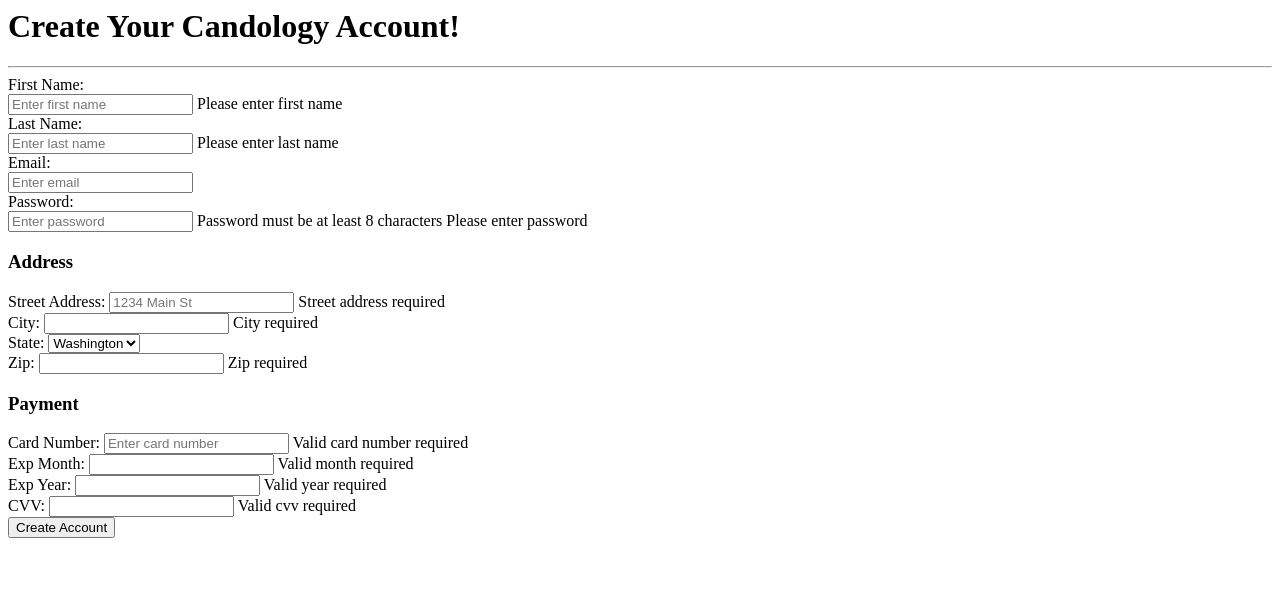
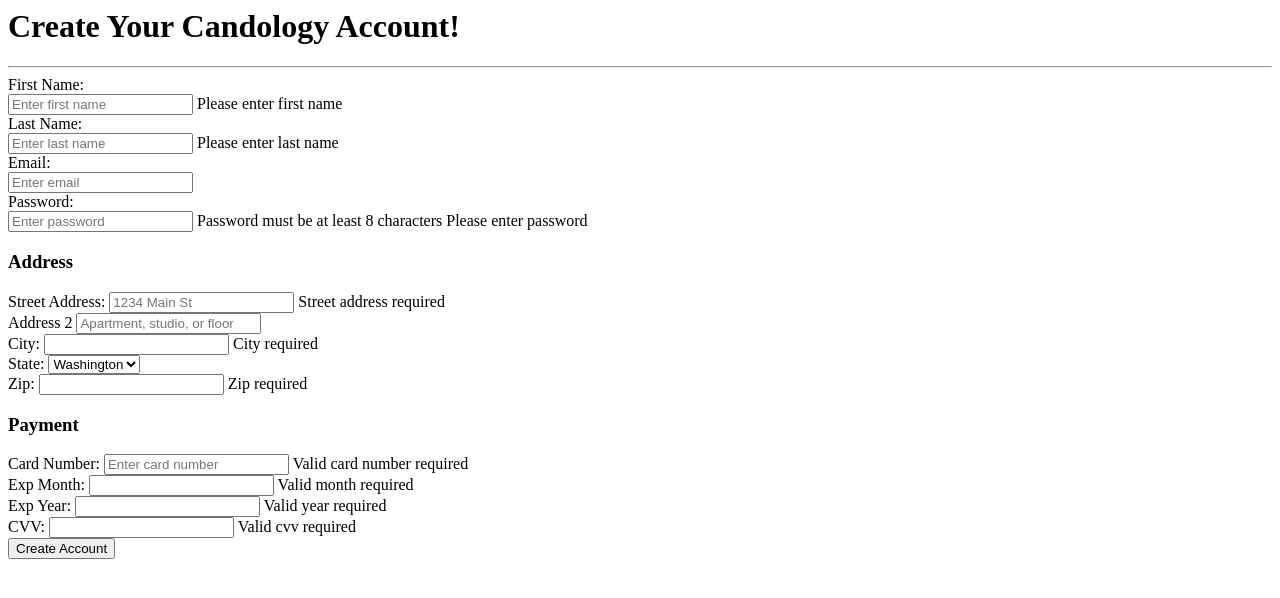
Before and after one commit to CalebN99/candology, a PHP site: page /views/createAccount.html in a window 1280 px wide. Shown: the top 598 px of the page. Run offline with PHP 8.4, Linux system fonts and the light colour scheme.

Commit message:
Form update

```diff
--- a/styles/styles.css
+++ b/styles/styles.css
@@ -52,7 +52,7 @@ li {
 
 .addressForm h3 {
     text-align: center;
-    margin-top: 1em;
+    margin-top: .5em;
 }
 
 .accountDetails {
--- a/views/createAccount.html
+++ b/views/createAccount.html
@@ -44,6 +44,10 @@
                 <label for="street">Street Address:</label>
                 <input type="text" class="form-control" id="street" name="street" placeholder="1234 Main St">
                 <span class="err" id="err-street">Street address required</span>
+            </div>
+            <div class="form-group">
+                <label for="address2">Address 2</label>
+                <input type="text" class="form-control" id="address2" name="address2" placeholder="Apartment, studio, or floor">
             </div>
             <div class="form-row">
                 <div class="form-group col-md-6">
```
